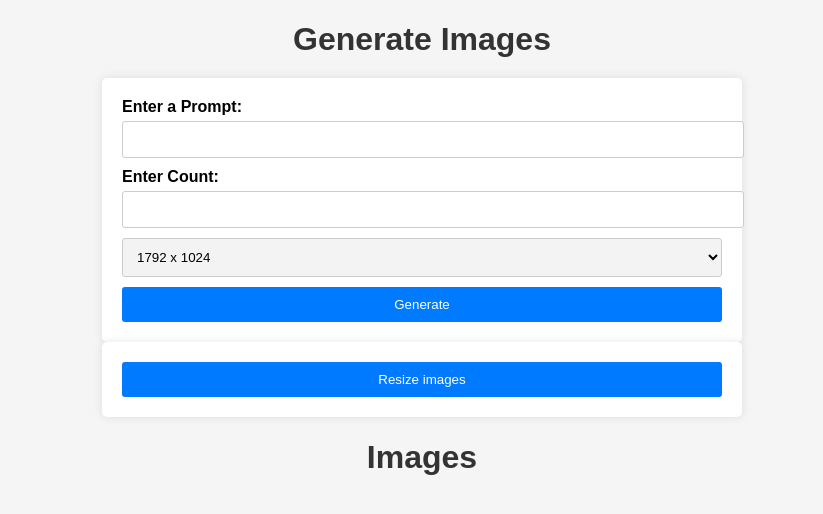
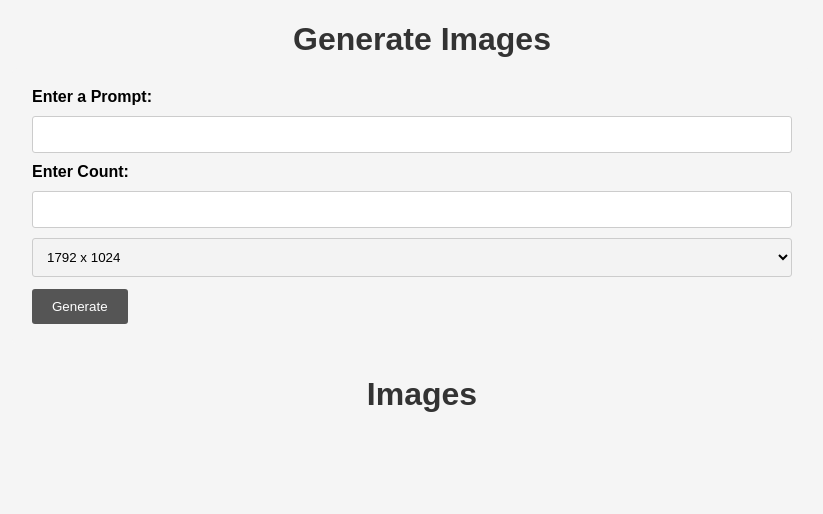
Before and after one commit to BryanMartin1987/DALL_E_Image_Generator, a Django app: page / in a window 1280 px wide. Shown: the top 514 px of the page, without its empty margins (218-1041 px from the left). Run offline with Django 4.2, Linux system fonts and the light colour scheme.

Commit message:
Bug fix and improved frontend

```diff
--- a/dall_e_adds_generator/app/views.py
+++ b/dall_e_adds_generator/app/views.py
@@ -1,5 +1,5 @@
 from django.shortcuts import render
-import openai
+from openai import OpenAI
 import os
 import os
 from multiprocessing import Process, Manager
@@ -8,7 +8,8 @@ import cv2
 import numpy as np
 import urllib
 from django.http import HttpResponse
-openai.api_key = "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"
+client = OpenAI()
+client.api_key = "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"
 
 def get_images(request):
 
@@ -16,11 +17,15 @@ def get_images(request):
     if request.method == "POST":
         image_count = int(request.POST.get('count'))
 
+        if image_count > 15:
+            context = {
+                'errors': ['you cant send more than 15 requests images in one call']
+            }
+            return render(request, 'home.html', context)
+
         prompt = request.POST.get('prompt')
 
         size = request.POST.get('size')
-
-        # num_cores = os.cpu_count()
 
         with Manager() as manager:
             urls = manager.list()
@@ -42,7 +47,7 @@ def get_images(request):
         return render(request, 'home.html')
 
 def request_dall_e(prompt, urls, size):
-    response = openai.Image.create(
+    response = client.images.generate(
     model="dall-e-3",
     prompt=prompt,
     n=1,
@@ -50,7 +55,7 @@ def request_dall_e(prompt, urls, size):
     quality="standard"
     )
 
-    url = response['data'][0]['url']
+    url = response.data[0].url
     urls.append(url)
 
 def download_image(request):
@@ -61,7 +66,7 @@ def download_image(request):
         image = np.asarray(bytearray(resp.read()), dtype="uint8")
         image = cv2.imdecode(image, cv2.IMREAD_COLOR)
         resized_image = adjust_size(image)
-        _, image_data = cv2.imencode('.jpg', resized_image)
+        _, image_data = cv2.imencode('.png', resized_image)
         image_bytes = image_data.tobytes()
 
         response = HttpResponse(image_bytes, content_type='image/jpeg')
--- a/dall_e_adds_generator/templates/home.html
+++ b/dall_e_adds_generator/templates/home.html
@@ -14,17 +14,19 @@
             color: #333;
             margin-bottom: 20px;
         }
-        form, ul {
-            max-width: 600px;
+        .container {
+            max-width: 800px;
             margin: 0 auto;
+        }
+        form {
             background-color: #fff;
             padding: 20px;
             border-radius: 5px;
-            box-shadow: 0 0 10px rgba(0, 0, 0, 0.1);
+            margin-bottom: 20px;
         }
         label {
             display: block;
-            margin-bottom: 5px;
+            margin-bottom: 10px;
             font-weight: bold;
         }
         input[type="text"],
@@ -34,65 +36,78 @@
             margin-bottom: 10px;
             border: 1px solid #ccc;
             border-radius: 3px;
+            box-sizing: border-box;
         }
         select {
             background-color: #f3f3f3;
         }
         button[type="submit"] {
-            background-color: #007bff;
+            background-color: #333;
             color: #fff;
             padding: 10px 20px;
             border: none;
             border-radius: 3px;
+            display: block;
+            margin-top: 2px;
             cursor: pointer;
-        }
-        button[type="submit"]:hover {
-            background-color: #0056b3;
+            background-color: #555;
         }
         ul {
             list-style: none;
             padding: 0;
+            display: flex;
+            flex-wrap: wrap;
+            justify-content: space-around;
+        }
+        .error {
+            color: #fff;
+            background-color: #ff6666;
+            padding: 10px;
+            border-radius: 5px;
+            margin-bottom: 10px;
         }
         li {
-            display: flex;
-            align-items: center;
             margin-bottom: 20px;
-            border: 1px solid #e0e0e0;
-            padding: 10px;
-            border-radius: 3px;
-            background-color: #f9f9f9;
+            width: calc(30% - 20px);
+            position: relative;
         }
         img {
-            max-width: 200px;
+            max-width: 100%;
             height: auto;
-            margin-right: 20px;
+            display: block;
+            border-radius: 5px;
+            box-shadow: 0 0 10px rgba(0, 0, 0, 0.1);
         }
         form {
-            display: flex;
-            flex-direction: column;
+            position: relative;
+            bottom: 10px;
+            right: 10px;
+            background-color: transparent;
+            transition: background-color 0.3s ease;
         }
-        select {
-            margin-bottom: 10px;
-        }
-        button {
-            background-color: #007bff;
+        form button {
+            background-color: transparent;
             color: #fff;
             padding: 5px 10px;
             border: none;
             border-radius: 3px;
             cursor: pointer;
+            transition: background-color 0.3s ease;
+            display: none;
         }
-        button:hover {
-            background-color: #0056b3;
+        li:hover form button {
+            display: block;
+        }
+        form button:hover {
+            background-color: rgba(0, 123, 255, 0.7);
         }
     </style>
 </head>
 <body>
         <h1>Generate Images</h1>
+        <div class="container">
             <div>
-
-        <div>
-            <form action="{% url '' %}" method="post">
+                <form style="background-color: whitesmoke;" action="{% url '' %}" method="post">
                     {% csrf_token %}
                     <label for="prompt">Enter a Prompt:</label>
                     <input type="text" id="prompt" name="prompt" required>
@@ -109,44 +124,33 @@
                     <button type="submit">Generate</button>
                 </form>
             </div>
-
-        <div>
-            <form action="{% url 'upload' %}" method="post">
-                {% csrf_token %}
-                <input type="hidden" name="url" value="{{ url }}">
-                <button type="submit" onclick="showAlert()">Resize images</button>
-            </form>
         </div>
-    </div>
-
-
 
         <h1>Images</h1>
         <ul>
             {% for url in urls %}
                 <li>
-                <div style="display: flex; align-items: center;">
                     <img src="{{ url }}" alt="Image">
                     <form action="{% url 'download' %}" method="post">
                         {% csrf_token %}
                         <input type="hidden" name="url" value="{{ url }}">
-                        <label for="dimensions">Select Image Dimensions:</label>
-                        <select id="image-dimensions" name="dimensions">
-                            <option value="1080x1080">1080 x 1080</option>
-                            <option value="1080x1920">1080 x 1920</option>
-                            <option value="1200x628">1200 x 628</option>
-                        </select>
-
                         <button type="submit" onclick="showAlert()">Download</button>
                     </form>
-                </div>
                 </li>
             {% endfor %}
         </ul>
 
+        <ul>
+            {% for error in errors %}
+                <li class = "error">
+                    {{error}}
+                </li>
+            {% endfor %}
+        </ul>
+
+
     <script>
         function showAlert() {
-            var selectedDimension = document.getElementById('image-dimensions').value;
             alert('The download has started');
         }
     </script>
```
Also changed, not shown: parallel_request.py (added, +35 -0 lines). Lines whose indentation alone changed are shown as unchanged.
